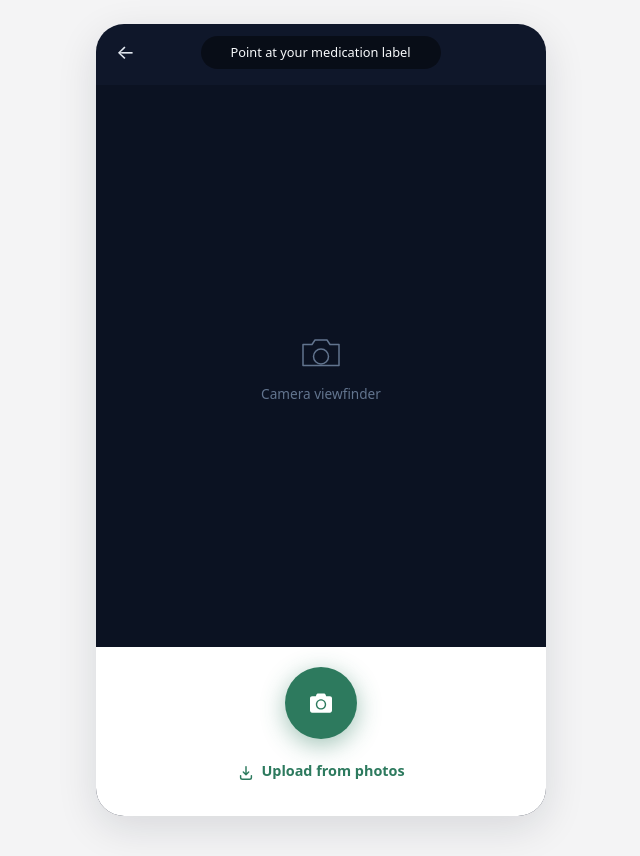
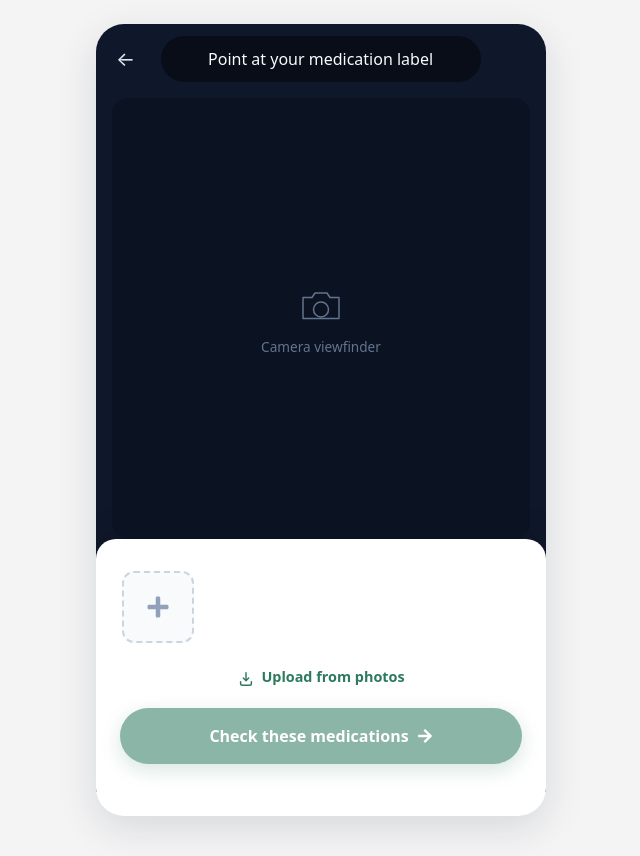
Before and after one commit to Wallfou/Medora, a React (Vite) app in the folder client/: page /camera in a window 1280 px wide. Shown: the whole page, without its empty margins (319-959 px from the left). Built offline with nearby package versions, Linux system fonts and the light colour scheme.

Commit message:
camera page fixes

```diff
--- a/client/src/App.jsx
+++ b/client/src/App.jsx
@@ -10,7 +10,8 @@ export default function App() {
     <BrowserRouter>
       <MedoraProvider>
         <div className="flex min-h-screen items-stretch justify-center px-3 pb-8 pt-4 sm:items-center sm:px-4 sm:pb-10 sm:pt-6">
-          <div className="flex min-h-[min(100vh-0.5rem,900px)] w-full max-w-[450px] flex-col overflow-hidden rounded-phone bg-surface shadow-phone">
+          <div className="flex min-h-[min(100vh-0.5rem,900px)] max-h-[min(100dvh-1rem,900px)] w-full max-w-[450px] flex-col overflow-hidden rounded-phone bg-surface shadow-phone">
+            <div className="flex min-h-0 flex-1 flex-col overflow-hidden">
               <Routes>
                 <Route path="/" element={<HomePage />} />
                 <Route path="/camera" element={<CameraPage />} />
@@ -20,6 +21,7 @@ export default function App() {
               </Routes>
             </div>
           </div>
+        </div>
       </MedoraProvider>
     </BrowserRouter>
   );
--- a/client/src/context/MedoraContext.jsx
+++ b/client/src/context/MedoraContext.jsx
@@ -36,27 +36,35 @@ export function MedoraProvider({ children }) {
     navigate("/confirm");
   }, [navigate]);
 
-  const extractFromFile = useCallback(
-    async (imageFile) => {
-      if (!imageFile) {
-        setError("Choose a photo first.");
+  const extractFromFiles = useCallback(
+    async (imageFiles) => {
+      if (!imageFiles?.length) {
+        setError("Add at least one photo first.");
         return;
       }
       setError(null);
       setLoading(true);
       try {
+        const merged = [];
+        for (const imageFile of imageFiles) {
           const fd = new FormData();
           fd.append("file", imageFile);
           const data = await apiJson("/api/extract", { method: "POST", body: fd });
-        setFile(imageFile);
-        setRows(
-          data.items.map((it) => ({
+          for (const it of data.items || []) {
+            merged.push({
               id: nextId(),
               drug_name: it.drug_name || "",
               dosage: it.dosage || "",
               normalized: it.normalized || "",
-          }))
-        );
+            });
+          }
+        }
+        if (!merged.length) {
+          setError("No medication names were found on those photos. Try clearer photos or add names manually from the home screen.");
+          return;
+        }
+        setFile(imageFiles[0]);
+        setRows(merged);
         navigate("/confirm");
       } catch (e) {
         setError(e.message);
@@ -65,6 +73,11 @@ export function MedoraProvider({ children }) {
       }
     },
     [navigate]
+  );
+
+  const extractFromFile = useCallback(
+    async (imageFile) => extractFromFiles(imageFile ? [imageFile] : []),
+    [extractFromFiles]
   );
 
   const updateRow = useCallback((id, field, value) => {
@@ -137,6 +150,7 @@ export function MedoraProvider({ children }) {
       setResult,
       goManual,
       extractFromFile,
+      extractFromFiles,
       updateRow,
       patchRow,
       addRow,
@@ -153,6 +167,7 @@ export function MedoraProvider({ children }) {
       result,
       goManual,
       extractFromFile,
+      extractFromFiles,
       updateRow,
       patchRow,
       addRow,
--- a/client/src/pages/CameraPage.jsx
+++ b/client/src/pages/CameraPage.jsx
@@ -1,33 +1,67 @@
 import { useEffect, useId, useRef, useState } from "react";
 import { Link } from "react-router-dom";
-import { FaCamera } from "react-icons/fa";
+import { FaArrowRight, FaPlus } from "react-icons/fa";
 import { useMedora } from "../context/MedoraContext.jsx";
+
+function newPhotoId() {
+  if (typeof crypto !== "undefined" && crypto.randomUUID) return crypto.randomUUID();
+  return `p-${Date.now()}-${Math.random().toString(16).slice(2)}`;
+}
 
 export default function CameraPage() {
   const captureId = useId();
   const galleryId = useId();
   const captureRef = useRef(null);
   const galleryRef = useRef(null);
-  const [previewUrl, setPreviewUrl] = useState(null);
-  const { extractFromFile, loading, error, clearError } = useMedora();
+  const [photos, setPhotos] = useState([]);
+  const [selectedId, setSelectedId] = useState(null);
+  const photosRef = useRef(photos);
+  photosRef.current = photos;
+  const { extractFromFiles, loading, error, clearError } = useMedora();
+
+  const previewUrl = photos.find((p) => p.id === selectedId)?.url ?? null;
 
   useEffect(() => {
     return () => {
-      if (previewUrl) URL.revokeObjectURL(previewUrl);
+      for (const p of photosRef.current) URL.revokeObjectURL(p.url);
     };
-  }, [previewUrl]);
+  }, []);
+
+  const appendPhoto = (file) => {
+    const url = URL.createObjectURL(file);
+    const id = newPhotoId();
+    setPhotos((prev) => [...prev, { id, file, url }]);
+    setSelectedId(id);
+  };
+
+  const removePhoto = (id) => {
+    setPhotos((prev) => {
+      const target = prev.find((p) => p.id === id);
+      if (target) URL.revokeObjectURL(target.url);
+      const next = prev.filter((p) => p.id !== id);
+      setSelectedId((cur) => {
+        if (cur !== id) return cur;
+        return next[next.length - 1]?.id ?? null;
+      });
+      return next;
+    });
+  };
 
   const onPick = (e) => {
     const f = e.target.files?.[0];
     e.target.value = "";
     if (!f) return;
     clearError();
-    setPreviewUrl(URL.createObjectURL(f));
-    extractFromFile(f);
+    appendPhoto(f);
+  };
+
+  const goConfirm = () => {
+    if (!photos.length) return;
+    extractFromFiles(photos.map((p) => p.file));
   };
 
   return (
-    <div className="flex min-h-[min(100vh-2rem,780px)] flex-1 flex-col bg-camera-bg">
+    <div className="flex min-h-[min(100vh-2rem,780px)] max-h-[min(100dvh-2rem,900px)] flex-1 flex-col overflow-hidden bg-camera-bg">
       <div className="flex shrink-0 items-center justify-between gap-2 px-4 pb-2 pt-3">
         <Link
           to="/"
@@ -36,17 +70,22 @@ export default function CameraPage() {
         >
           ←
         </Link>
-        <p className="m-0 max-w-[240px] flex-1 rounded-full bg-black/45 px-4 py-[0.45rem] text-center text-[0.8rem] font-medium text-slate-50">
+        <p className="m-0 max-w-[320px] flex-1 rounded-full bg-black/45 px-6 py-3 text-center text-base font-medium leading-snug text-slate-50">
           Point at your medication label
         </p>
         <span className="w-7 shrink-0" aria-hidden />
       </div>
 
-      <div className="relative mb-0 mt-2 flex min-h-[320px] flex-1 items-center justify-center overflow-hidden bg-[#0b1222]">
+      <div className="relative mx-4 mb-0 mt-2 min-h-0 flex-1 overflow-hidden rounded-2xl bg-[#0b1222]">
         {previewUrl ? (
-          <img src={previewUrl} alt="" className="h-full min-h-[280px] w-full object-cover" />
+          <img
+            src={previewUrl}
+            alt=""
+            className="pointer-events-none absolute inset-0 h-full w-full object-cover"
+            decoding="async"
+          />
         ) : (
-          <div className="flex flex-col items-center gap-2 text-[0.85rem] text-slate-500">
+          <div className="absolute inset-0 flex min-h-[200px] flex-col items-center justify-center gap-2 text-[0.85rem] text-slate-500">
             <svg viewBox="0 0 64 64" width="48" height="48" fill="none" aria-hidden>
               <path
                 d="M8 22h12l4-6h16l4 6h12v28H8V22Z"
@@ -65,7 +104,7 @@ export default function CameraPage() {
             role="status"
           >
             <span className="h-9 w-9 animate-spin rounded-full border-[3px] border-white/25 border-t-white" />
-            Reading label…
+            Reading labels…
           </div>
         )}
       </div>
@@ -76,7 +115,7 @@ export default function CameraPage() {
         </div>
       )}
 
-      <div className="mt-auto flex shrink-0 flex-col items-center gap-4 bg-white px-6 pb-7 pt-5 shadow-[0_-8px_30px_rgba(0,0,0,0.12)]">
+      <div className="mt-auto flex shrink-0 flex-col items-stretch gap-4 rounded-t-[20px] bg-white px-4 pb-7 pt-5 shadow-[0_-8px_30px_rgba(0,0,0,0.12)] sm:px-6">
         <input
           ref={captureRef}
           id={captureId}
@@ -95,19 +134,58 @@ export default function CameraPage() {
           onChange={onPick}
         />
 
+        <div className="flex gap-2.5 overflow-x-auto overflow-y-visible px-0.5 pb-1 pt-3 [-ms-overflow-style:none] [scrollbar-width:none] [&::-webkit-scrollbar]:hidden">
+          {photos.map((p, index) => {
+            const selected = p.id === selectedId;
+            return (
+              <div key={p.id} className="relative z-0 shrink-0">
                 <button
                   type="button"
-          className="flex h-[72px] w-[72px] cursor-pointer items-center justify-center rounded-full border-none bg-primary text-white shadow-[0_6px_24px_rgba(45,122,94,0.45)] transition-transform duration-100 hover:bg-primary-dark active:scale-95 disabled:cursor-not-allowed disabled:opacity-55"
+                  className={`relative z-0 h-[72px] w-[72px] shrink-0 overflow-hidden rounded-xl border-2 bg-slate-100 p-0 transition-[border-color,box-shadow] ${
+                    selected
+                      ? "border-primary shadow-[0_0_0_1px_rgba(45,122,94,0.2)]"
+                      : "border-slate-200"
+                  }`}
+                  onClick={() => setSelectedId(p.id)}
+                  aria-label={`Photo ${index + 1}${selected ? ", selected" : ""}`}
+                >
+                  <img src={p.url} alt="" className="h-full w-full object-cover" />
+                  <span className="absolute bottom-1 right-1 flex h-5 min-w-5 items-center justify-center rounded bg-black/55 px-1 text-[0.65rem] font-semibold text-white">
+                    {index + 1}
+                  </span>
+                </button>
+                {photos.length > 1 && (
+                  <button
+                    type="button"
+                    className="absolute -right-0.5 -top-0.5 z-20 flex h-6 w-6 cursor-pointer items-center justify-center rounded-full border-0 bg-slate-700 text-[0.7rem] font-bold leading-none text-white shadow-md ring-2 ring-white hover:bg-slate-800"
+                    aria-label={`Remove photo ${index + 1}`}
                     disabled={loading}
-          aria-label="Take photo"
+                    onClick={(e) => {
+                      e.stopPropagation();
+                      clearError();
+                      removePhoto(p.id);
+                    }}
+                  >
+                    ×
+                  </button>
+                )}
+              </div>
+            );
+          })}
+          <button
+            type="button"
+            className="flex h-[72px] w-[72px] shrink-0 flex-col items-center justify-center rounded-xl border-2 border-dashed border-slate-300 bg-slate-50 text-slate-400 transition-colors hover:border-primary hover:bg-emerald-50/60 hover:text-primary disabled:cursor-not-allowed disabled:opacity-50"
+            disabled={loading}
+            aria-label="Add another photo"
             onClick={() => captureRef.current?.click()}
           >
-          <FaCamera className="h-[22px] w-[22px] shrink-0" aria-hidden />
+            <FaPlus className="h-6 w-6" aria-hidden />
           </button>
+        </div>
 
         <button
           type="button"
-          className="inline-flex cursor-pointer items-center gap-1.5 border-none bg-transparent p-1.5 text-[0.9rem] font-semibold text-primary disabled:cursor-not-allowed disabled:opacity-50"
+          className="inline-flex w-full cursor-pointer items-center justify-center gap-1.5 border-none bg-transparent py-1 text-[0.9rem] font-semibold text-primary disabled:cursor-not-allowed disabled:opacity-50"
           disabled={loading}
           onClick={() => galleryRef.current?.click()}
         >
@@ -122,6 +200,22 @@ export default function CameraPage() {
           </svg>
           Upload from photos
         </button>
+
+        <button
+          type="button"
+          className="inline-flex w-full max-w-full items-center justify-center gap-2 rounded-full bg-primary px-5 py-4 text-base font-semibold text-white shadow-[0_6px_20px_rgba(45,122,94,0.35)] transition-transform duration-100 hover:bg-primary-dark active:scale-[0.98] disabled:cursor-not-allowed disabled:opacity-[0.55]"
+          disabled={loading || photos.length === 0}
+          onClick={goConfirm}
+        >
+          {loading ? (
+            "Reading labels…"
+          ) : (
+            <>
+              Check these medications
+              <FaArrowRight className="h-4 w-4 shrink-0" aria-hidden />
+            </>
+          )}
+        </button>
       </div>
     </div>
   );
```
Also changed, not shown: 2 other files (tests, documents, lock files or other folders). Lines whose indentation alone changed are shown as unchanged.
